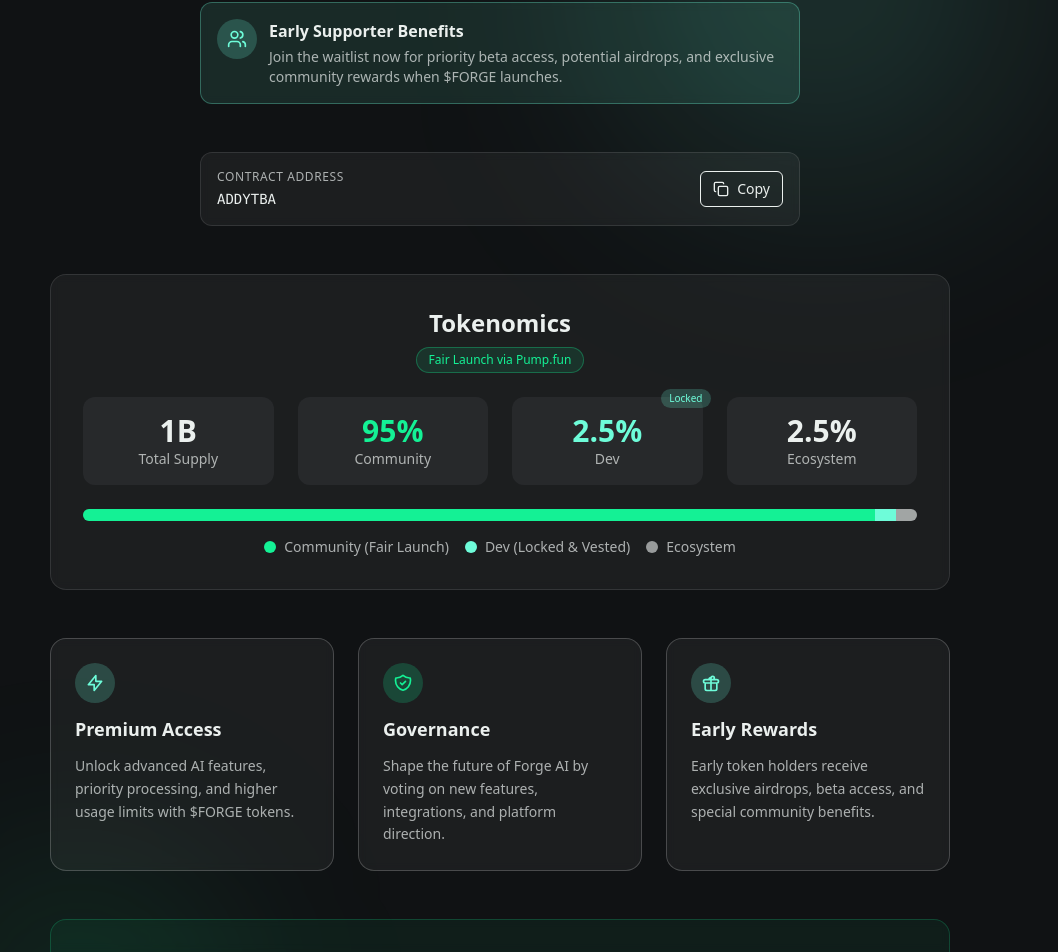
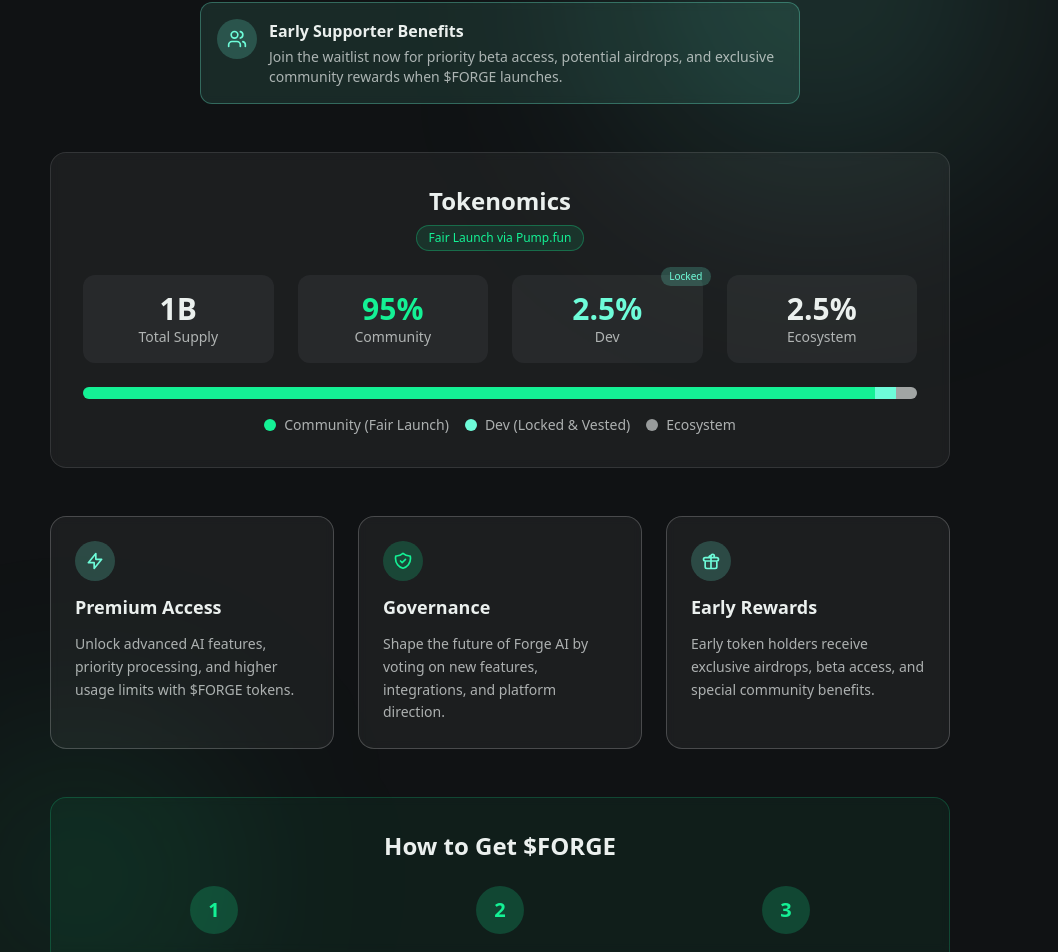
Before and after one commit to thebestestbear/v0-pointer-ai-landing-page, a Next.js app: page / in a window 1280 px wide. Shown: the part 2434-3386 px from the top of the page, without its empty margins (140-1198 px from the left). Built offline with nearby package versions, Linux system fonts and the light colour scheme.

Commit message:
Update token-section.tsx

```diff
--- a/components/token-section.tsx
+++ b/components/token-section.tsx
@@ -59,25 +59,7 @@ export function TokenSection() {
             </div>
           </div>
 
-          {/* Contract Address Box */}
-          <div className="w-full max-w-[600px] p-4 rounded-xl border border-white/10 bg-white/5 backdrop-blur-sm">
-            <div className="flex flex-col sm:flex-row items-center justify-between gap-3">
-              <div className="flex flex-col gap-1">
-                <span className="text-muted-foreground text-xs uppercase tracking-wider">Contract Address</span>
-                <span className="text-foreground font-mono text-sm">{contractAddress}</span>
-              </div>
-              <Button
-                variant="outline"
-                size="sm"
-                onClick={copyToClipboard}
-                disabled={contractAddress === "Coming Soon"}
-                className="gap-2 bg-transparent"
-              >
-                {copied ? <Check className="w-4 h-4" /> : <Copy className="w-4 h-4" />}
-                {copied ? "Copied!" : "Copy"}
-              </Button>
-            </div>
-          </div>
+
 
           <div className="w-full max-w-[900px] p-6 md:p-8 rounded-2xl border border-white/10 bg-white/5 backdrop-blur-sm">
             <div className="flex flex-col items-center gap-2 mb-6">
```
